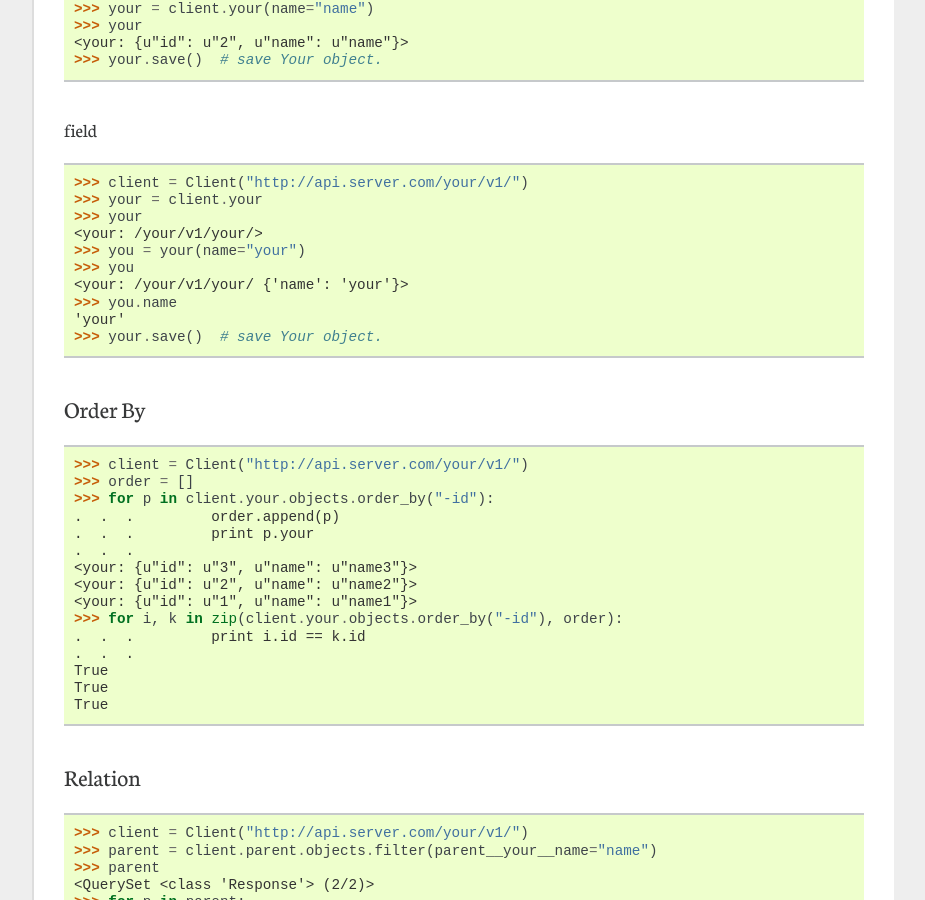
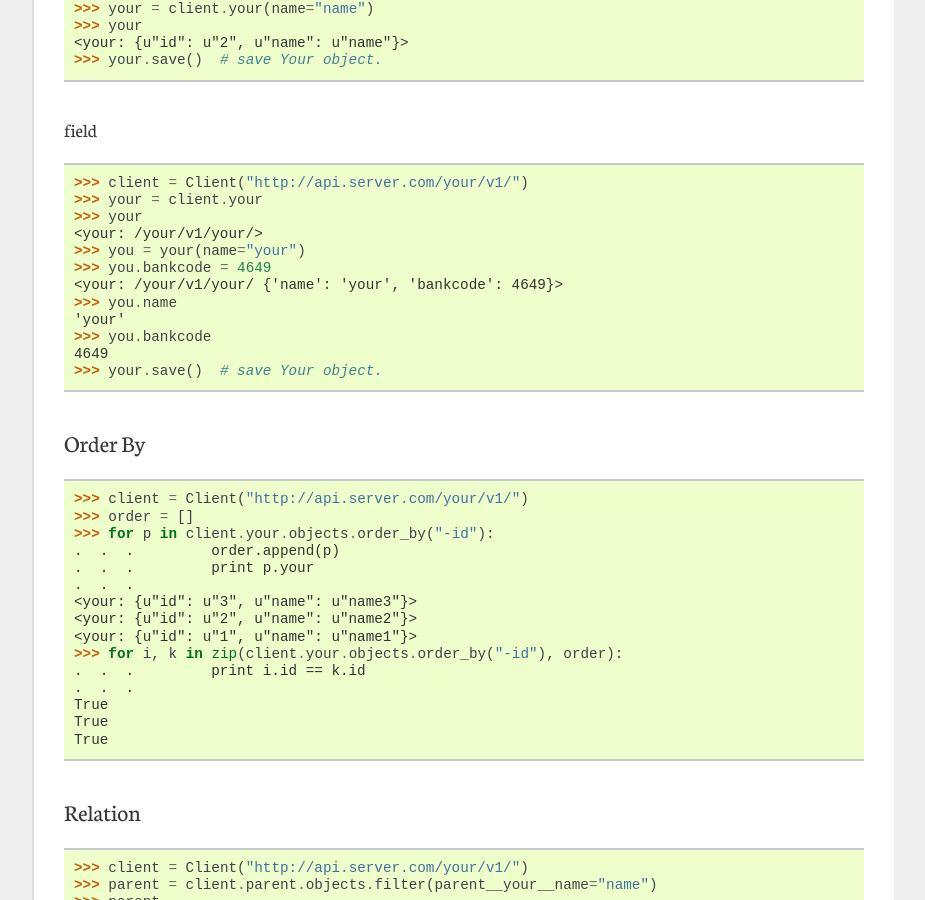
Before and after one commit to ikeikeikeike/tastypie-queryset-client, a Sphinx documentation site: the page built from docs/source/usage.rst, in a window 1280 px wide and 900 px high, scrolled down 891 px. Shown: the whole window, without its empty margins (198-1123 px from the left). Built offline with Sphinx 7.4.7, drawn with Linux system fonts in a browser that asks for light colours; formulas are drawn with MathJax 3.

Commit message:
modify field

```diff
--- a/docs/source/usage.rst
+++ b/docs/source/usage.rst
@@ -62,10 +62,12 @@ field
     >>> your
     <your: /your/v1/your/>
     >>> you = your(name="your")
-    >>> you
-    <your: /your/v1/your/ {'name': 'your'}>
+    >>> you.bankcode = 4649
+    <your: /your/v1/your/ {'name': 'your', 'bankcode': 4649}>
     >>> you.name
     'your'
+    >>> you.bankcode
+    4649
     >>> your.save()  # save Your object.
 
 Order By
```
